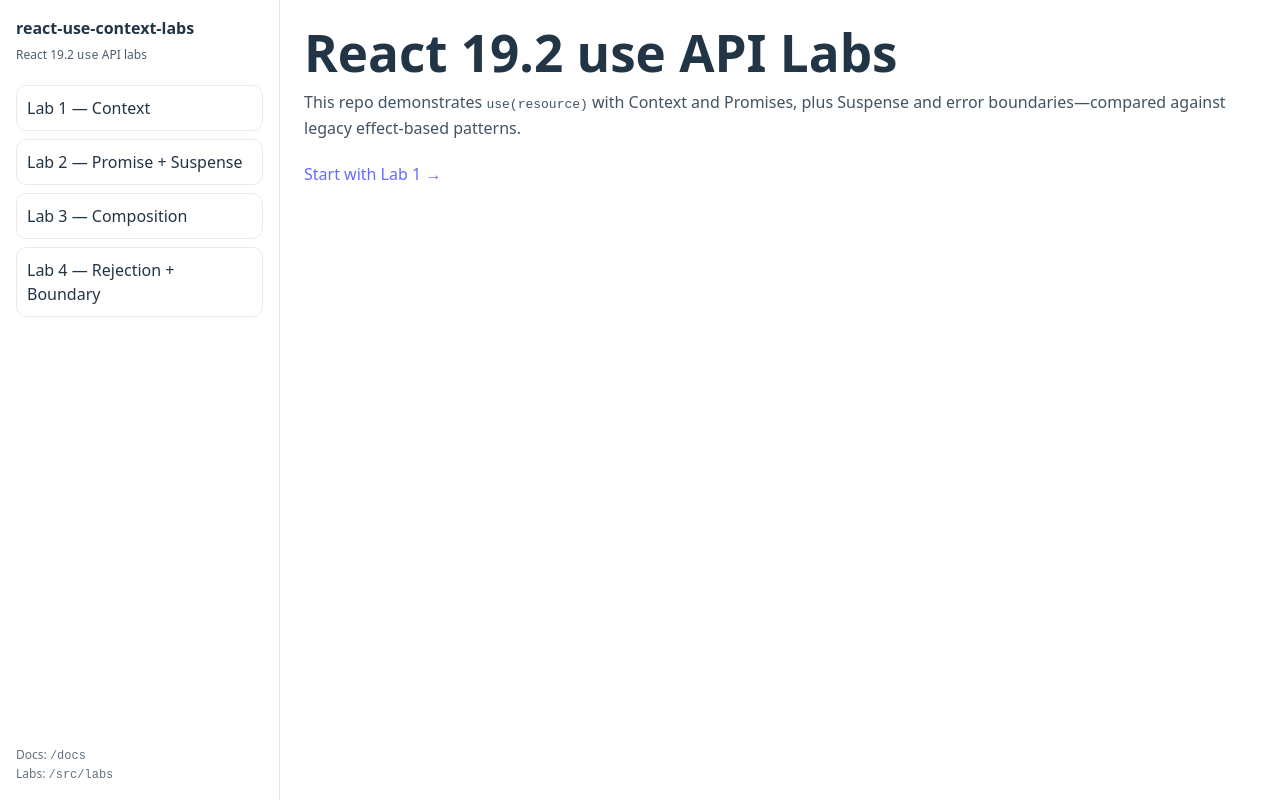
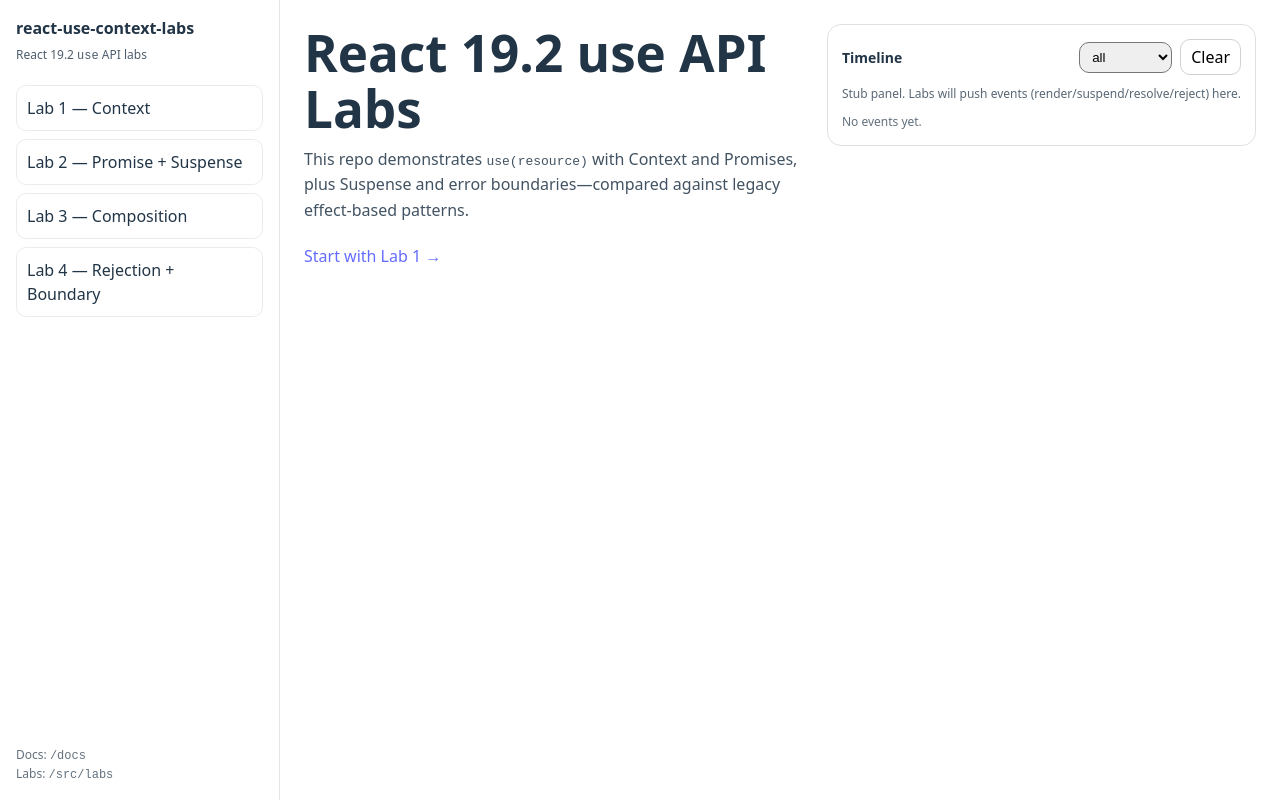
Before and after one commit to TarcosS/react-use-context-labs, a React (Vite) app: page / in a window 1280 px wide. Built offline with nearby package versions, Linux system fonts and the light colour scheme.

Commit message:
feat(observability): add render timeline panel (stub)

```diff
--- a/src/app/AppLayout.tsx
+++ b/src/app/AppLayout.tsx
@@ -1,5 +1,6 @@
 import type { ReactNode } from "react";
 import { NavLink } from "react-router-dom";
+import { TimelinePanel } from "../observability/TimelinePanel";
 
 type Props = { children: ReactNode };
 
@@ -58,8 +59,17 @@ export function AppLayout({ children }: Props) {
         </div>
       </aside>
 
-      <main style={{ padding: 24, maxWidth: 1040 }}>
-        {children}
+      <main style={{ padding: 24 }}>
+        <div
+          style={{
+            display: "flex",
+            gap: 18,
+            alignItems: "start",
+          }}
+        >
+          <div style={{ flex: 1 }}>{children}</div>
+          <TimelinePanel />
+        </div>
       </main>
     </div>
   );
--- /dev/null
+++ b/src/observability/TimelinePanel.tsx
@@ -0,0 +1,114 @@
+import { useMemo, useState } from "react";
+import { useTimeline } from "./useTimeline";
+import type { TimelineEventType } from "./timeline";
+
+const typeLabels: Record<TimelineEventType, string> = {
+  render: "render",
+  suspend: "suspend",
+  resolve: "resolve",
+  reject: "reject",
+  transition: "transition",
+  note: "note",
+};
+
+export function TimelinePanel() {
+  const { events, clear } = useTimeline();
+  const [filter, setFilter] = useState<TimelineEventType | "all">("all");
+
+  const filtered = useMemo(() => {
+    if (filter === "all") return events;
+    return events.filter((e) => e.type === filter);
+  }, [events, filter]);
+
+  return (
+    <section
+      style={{
+        border: "1px solid rgba(0,0,0,0.12)",
+        borderRadius: 14,
+        padding: 14,
+        display: "flex",
+        flexDirection: "column",
+        gap: 10,
+      }}
+    >
+      <header style={{ display: "flex", alignItems: "center", justifyContent: "space-between" }}>
+        <strong style={{ fontSize: 14 }}>Timeline</strong>
+
+        <div style={{ display: "flex", alignItems: "center", gap: 8 }}>
+          <select
+            value={filter}
+            onChange={(e) => setFilter(e.target.value as TimelineEventType | "all")}
+            style={{ padding: "6px 8px", borderRadius: 10 }}
+          >
+            <option value="all">all</option>
+            <option value="render">render</option>
+            <option value="suspend">suspend</option>
+            <option value="resolve">resolve</option>
+            <option value="reject">reject</option>
+            <option value="transition">transition</option>
+            <option value="note">note</option>
+          </select>
+
+          <button
+            type="button"
+            onClick={clear}
+            style={{
+              padding: "6px 10px",
+              borderRadius: 10,
+              border: "1px solid rgba(0,0,0,0.18)",
+              background: "transparent",
+              cursor: "pointer",
+            }}
+          >
+            Clear
+          </button>
+        </div>
+      </header>
+
+      <div style={{ fontSize: 12, opacity: 0.75 }}>
+        Stub panel. Labs will push events (render/suspend/resolve/reject) here.
+      </div>
+
+      <div style={{ display: "flex", flexDirection: "column", gap: 8, maxHeight: 280, overflow: "auto" }}>
+        {filtered.length === 0 ? (
+          <div style={{ fontSize: 12, opacity: 0.7 }}>No events yet.</div>
+        ) : (
+          filtered.map((e) => (
+            <div
+              key={e.id}
+              style={{
+                border: "1px solid rgba(0,0,0,0.08)",
+                borderRadius: 12,
+                padding: "8px 10px",
+                display: "flex",
+                flexDirection: "column",
+                gap: 4,
+              }}
+            >
+              <div style={{ display: "flex", justifyContent: "space-between", gap: 12 }}>
+                <span style={{ fontFamily: "ui-monospace, SFMono-Regular, Menlo, monospace" }}>
+                  {typeLabels[e.type]}
+                </span>
+                <span style={{ opacity: 0.7 }}>{Math.round(e.ts)}ms</span>
+              </div>
+              <div style={{ fontSize: 13 }}>{e.label}</div>
+              {e.meta ? (
+                <pre
+                  style={{
+                    margin: 0,
+                    fontSize: 11,
+                    opacity: 0.75,
+                    overflow: "auto",
+                    maxHeight: 120,
+                  }}
+                >
+                  {JSON.stringify(e.meta, null, 2)}
+                </pre>
+              ) : null}
+            </div>
+          ))
+        )}
+      </div>
+    </section>
+  );
+}
--- /dev/null
+++ b/src/observability/timeline.ts
@@ -0,0 +1,47 @@
+export type TimelineEventType =
+  | "render"
+  | "suspend"
+  | "resolve"
+  | "reject"
+  | "transition"
+  | "note";
+
+export type TimelineEvent = {
+  id: string;
+  ts: number; // performance.now() timestamp
+  type: TimelineEventType;
+  label: string;
+  meta?: Record<string, unknown>;
+};
+
+function createId() {
+  // Good enough for local observability
+  return `${Date.now()}_${Math.random().toString(16).slice(2)}`;
+}
+
+type Subscriber = (events: TimelineEvent[]) => void;
+
+class TimelineStore {
+  private events: TimelineEvent[] = [];
+  private subscribers = new Set<Subscriber>();
+
+  getSnapshot = () => this.events;
+
+  subscribe = (fn: Subscriber) => {
+    this.subscribers.add(fn);
+    return () => this.subscribers.delete(fn);
+  };
+
+  push = (type: TimelineEventType, label: string, meta?: Record<string, unknown>) => {
+    const evt: TimelineEvent = { id: createId(), ts: performance.now(), type, label, meta } as TimelineEvent;
+    this.events = [evt, ...this.events].slice(0, 200); // cap to avoid infinite growth
+    this.subscribers.forEach((s) => s(this.events));
+  };
+
+  clear = () => {
+    this.events = [];
+    this.subscribers.forEach((s) => s(this.events));
+  };
+}
+
+export const timeline = new TimelineStore();
--- /dev/null
+++ b/src/observability/useTimeline.ts
@@ -0,0 +1,11 @@
+import { useSyncExternalStore } from "react";
+import { timeline } from "./timeline";
+
+export function useTimeline() {
+  const events = useSyncExternalStore(timeline.subscribe, timeline.getSnapshot, timeline.getSnapshot);
+  return {
+    events,
+    push: timeline.push,
+    clear: timeline.clear,
+  };
+}
```
